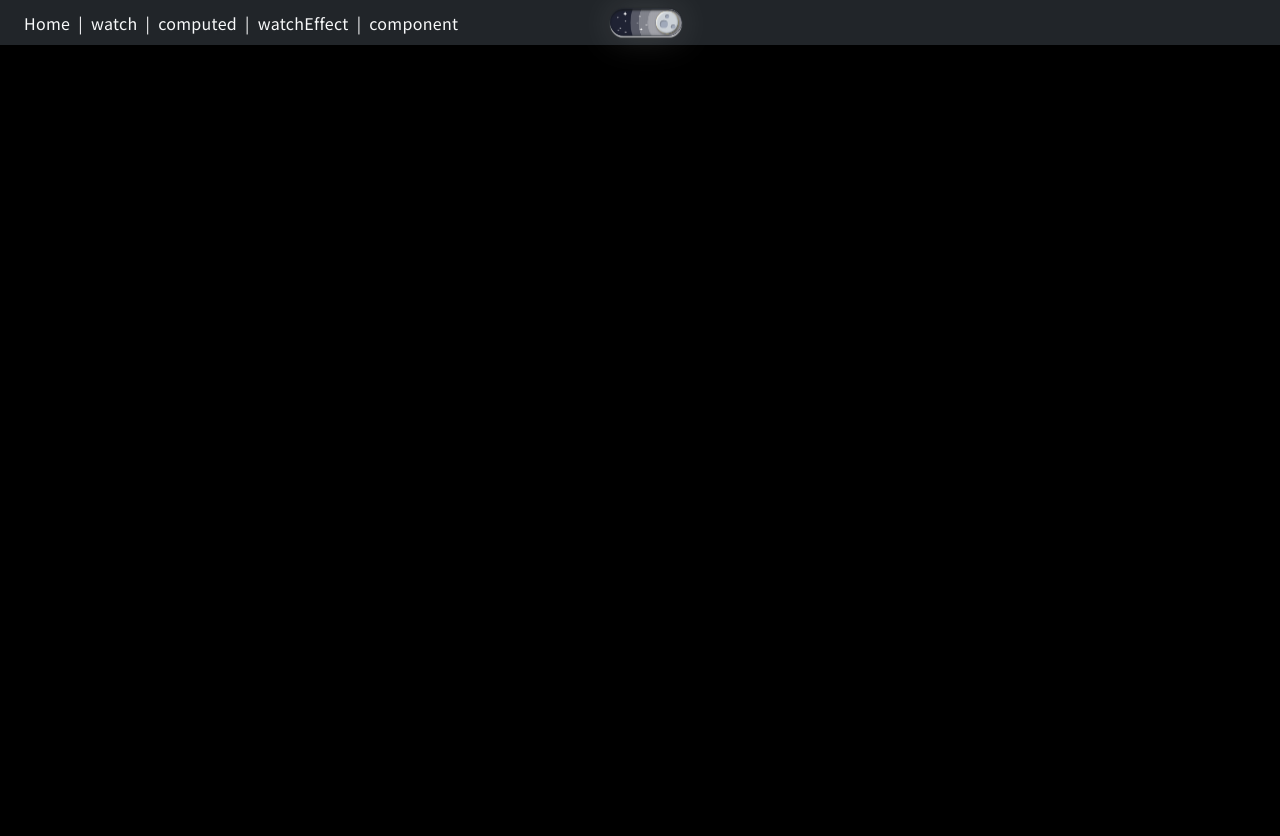
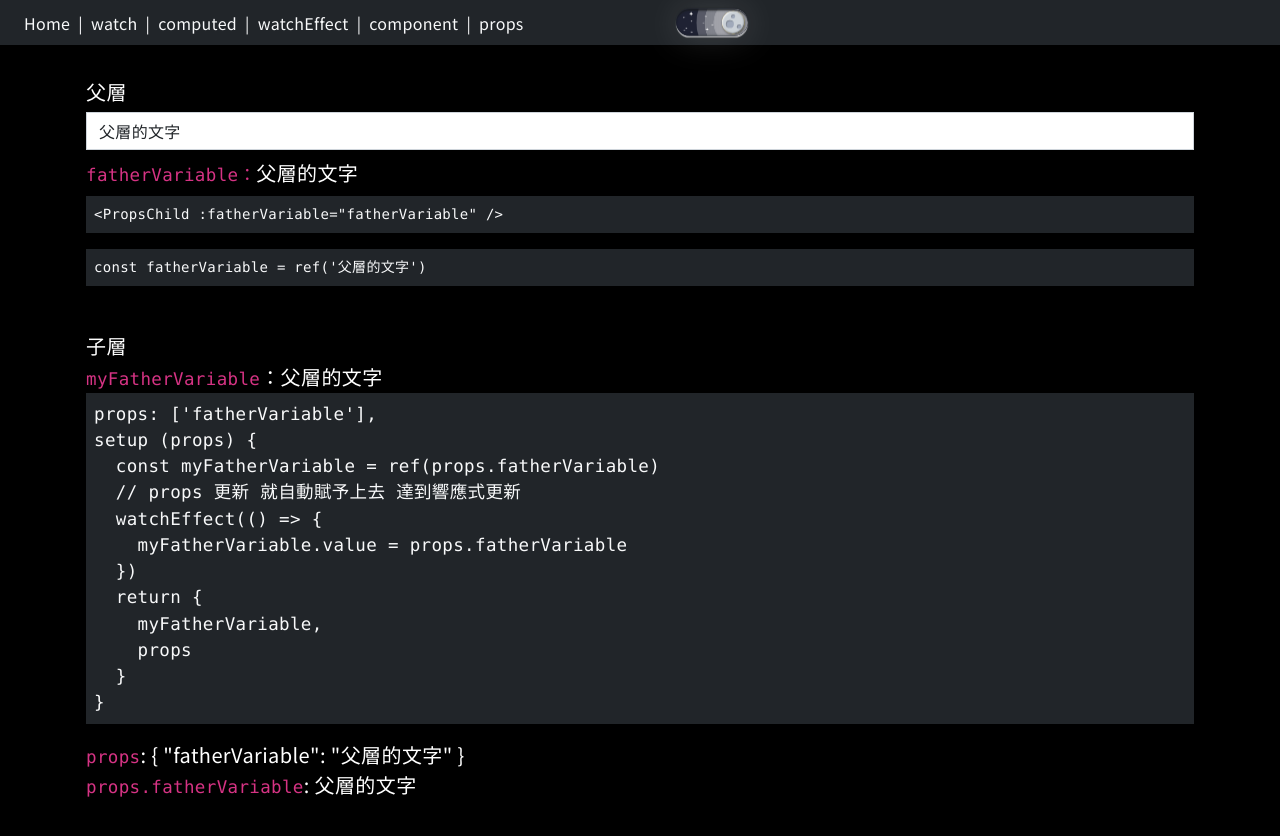
Before and after one commit to MizuYang/Vue3-Composition-api-playground, a Vue app: page /#/props in a window 1280 px wide. Before the commit the page ends 800 px from the top, so only its background shows below. Built offline with nearby package versions, Linux system fonts and the light colour scheme.

Commit message:
新增 Vue3 Props

```diff
--- a/src/App.vue
+++ b/src/App.vue
@@ -5,7 +5,8 @@
     <router-link to="/watch" class="text-light mx-2">watch</router-link> |
     <router-link to="/computed" class="text-light mx-2">computed</router-link> |
     <router-link to="/watchEffect" class="text-light mx-2">watchEffect</router-link> |
-    <router-link to="/component" class="text-light mx-2">component</router-link>
+    <router-link to="/component" class="text-light mx-2">component</router-link> |
+    <router-link to="/props" class="text-light mx-2">props</router-link>
     <div style="transform: scale(0.2);">
       <ChangeThemeSwitch />
     </div>
--- /dev/null
+++ b/src/components/PropsChild.vue
@@ -0,0 +1,48 @@
+<template>
+  <section class="p-3 pb-0">
+    <h2 class="text-20 mb-1" :data-theme="themeStore.theme">子層</h2>
+    <p class="text-20 mb-1" :data-theme="themeStore.theme">
+      <code>myFatherVariable</code>：{{ myFatherVariable }} <br />
+      <pre class="bg-dark text-light p-2">
+props: ['fatherVariable'],
+setup (props) {
+  const myFatherVariable = ref(props.fatherVariable)
+  // props 更新 就自動賦予上去 達到響應式更新
+  watchEffect(() => {
+    myFatherVariable.value = props.fatherVariable
+  })
+  return {
+    myFatherVariable,
+    props
+  }
+}</pre>
+      <code>props</code>: {{ props }} <br />
+      <code>props.fatherVariable</code>: {{ props.fatherVariable }}
+    </p>
+  </section>
+</template>
+
+<script>
+import { ref, watchEffect } from 'vue'
+import { useStore } from 'vuex'
+export default {
+  props: ['fatherVariable'],
+
+  setup (props) {
+    const store = useStore()
+    const themeStore = store.state.theme
+    const myFatherVariable = ref(props.fatherVariable)
+
+    // props 更新 就自動賦予上去 達到響應式更新
+    watchEffect(() => {
+      myFatherVariable.value = props.fatherVariable
+    })
+
+    return {
+      themeStore,
+      myFatherVariable,
+      props
+    }
+  }
+}
+</script><style lang='scss' scope></style>
--- a/src/router/index.js
+++ b/src/router/index.js
@@ -25,6 +25,11 @@ const routes = [
     path: '/component',
     name: 'component',
     component: () => import('@/views/ComponentTest.vue')
+  },
+  {
+    path: '/props',
+    name: 'props',
+    component: () => import('@/views/PropsFather.vue')
   }
   // { //* 代表所有主頁面下的頁面，路由錯誤都會被導向
   //   path: '/:pathMatch(.*)*',
--- /dev/null
+++ b/src/views/PropsFather.vue
@@ -0,0 +1,38 @@
+<template>
+  <div class="container my-3 px-0 py-3">
+    <section class="p-3">
+      <h2 class="text-20 mb-2" :data-theme="themeStore.theme">父層</h2>
+
+      <input type="text" class="form-control" v-model="fatherVariable">
+      <p class="text-20  my-2" :data-theme="themeStore.theme"><code>fatherVariable：</code>{{ fatherVariable }}</p>
+
+      <pre class="bg-dark text-light p-2">
+{{ '<PropsChild :fatherVariable="fatherVariable" />' }}</pre>
+      <pre class="bg-dark text-light p-2">
+const fatherVariable = ref('父層的文字')</pre>
+    </section>
+    <PropsChild :fatherVariable="fatherVariable" />
+  </div>
+</template>
+
+<script>
+import { ref } from 'vue'
+import { useStore } from 'vuex'
+import PropsChild from '@/components/PropsChild.vue'
+export default {
+  components: {
+    PropsChild
+  },
+  setup () {
+    const store = useStore()
+    const themeStore = store.state.theme
+    const fatherVariable = ref('父層的文字')
+
+    return {
+      themeStore,
+      fatherVariable
+    }
+  }
+
+}
+</script><style lang='scss' scope></style>
```
